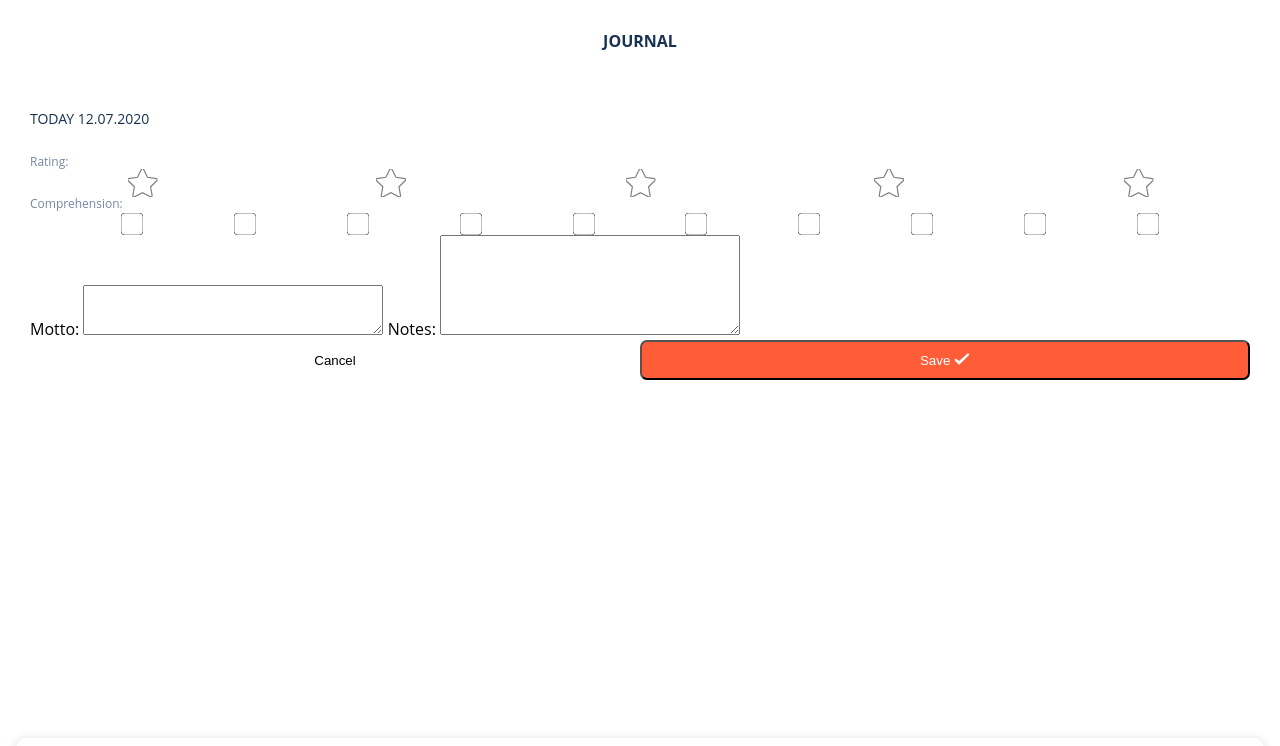
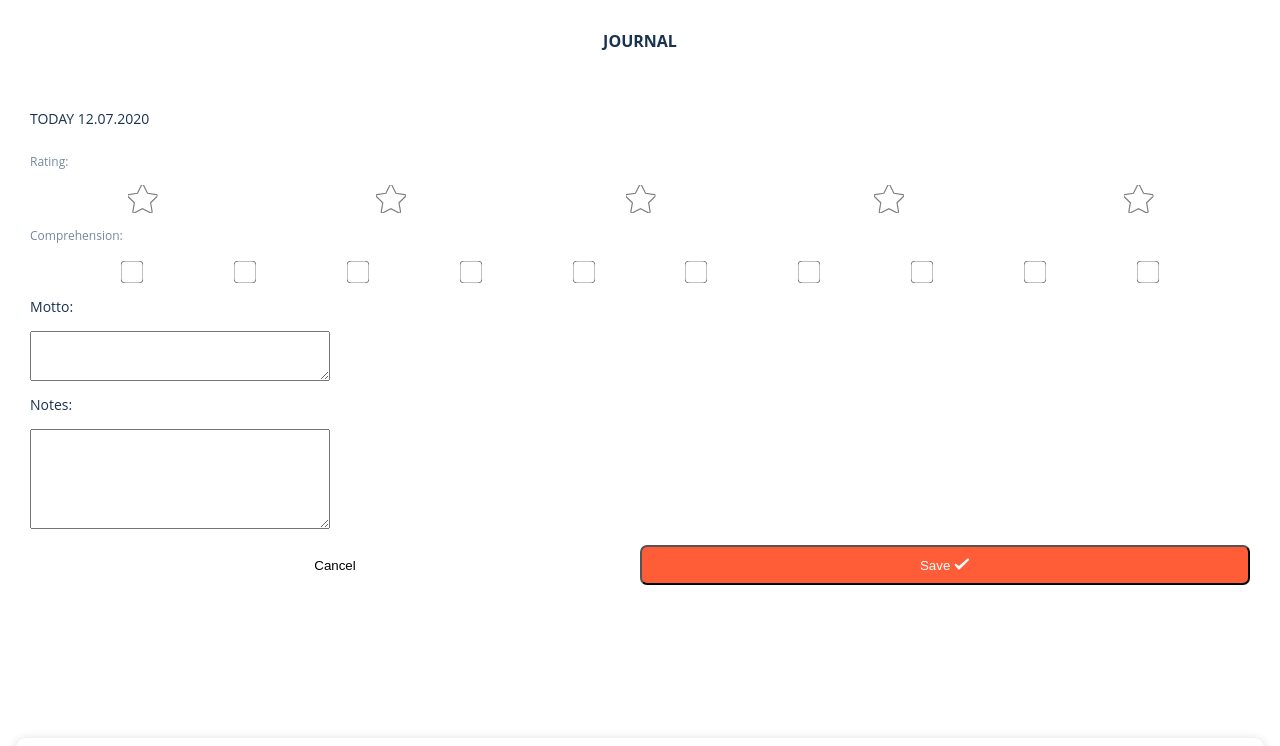
Before and after one commit to ScienceMaster7/companion-app, a website: page src/new-journal-entry.html in a window 1280 px wide. Shown: the top 746 px of the page. Drawn offline with Linux system fonts and the light colour scheme.

Commit message:
cChange of padding in new journal entry

```diff
--- a/src/css/_fonts.css
+++ b/src/css/_fonts.css
@@ -47,3 +47,10 @@ p {
   color: var(--title-text-color);
   font-weight: normal;
 }
+
+label {
+  font-weight: 500;
+  font-size: 0.875rem;
+  line-height: 1rem;
+  color: var(--title-text-color);
+}
--- a/src/css/styles.css
+++ b/src/css/styles.css
@@ -411,3 +411,9 @@ footer {
   border-radius: 7px;
   color: var(--button-text-color);
 }
+
+form {
+  display: flex;
+  flex-direction: column;
+  gap: 1em;
+}
```
